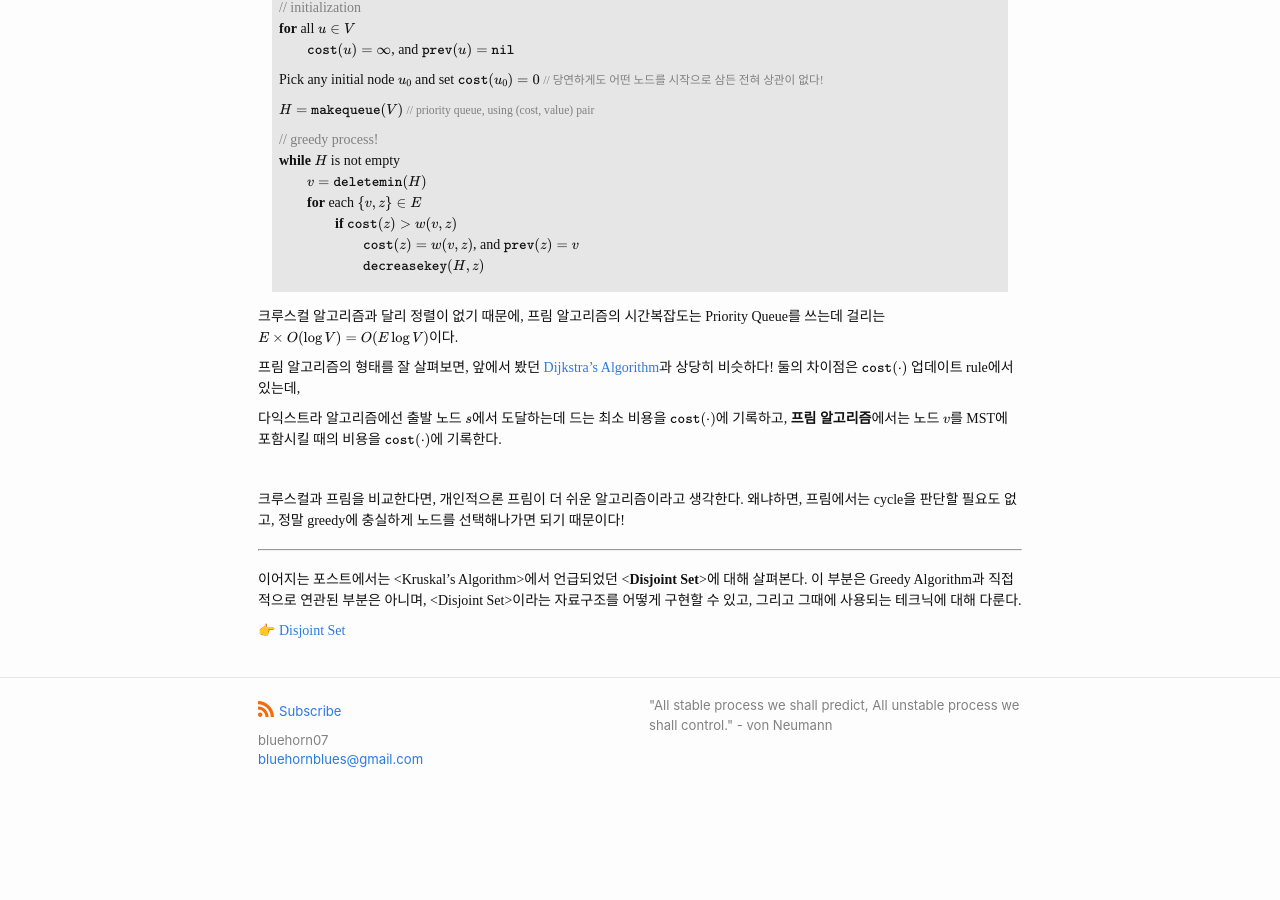
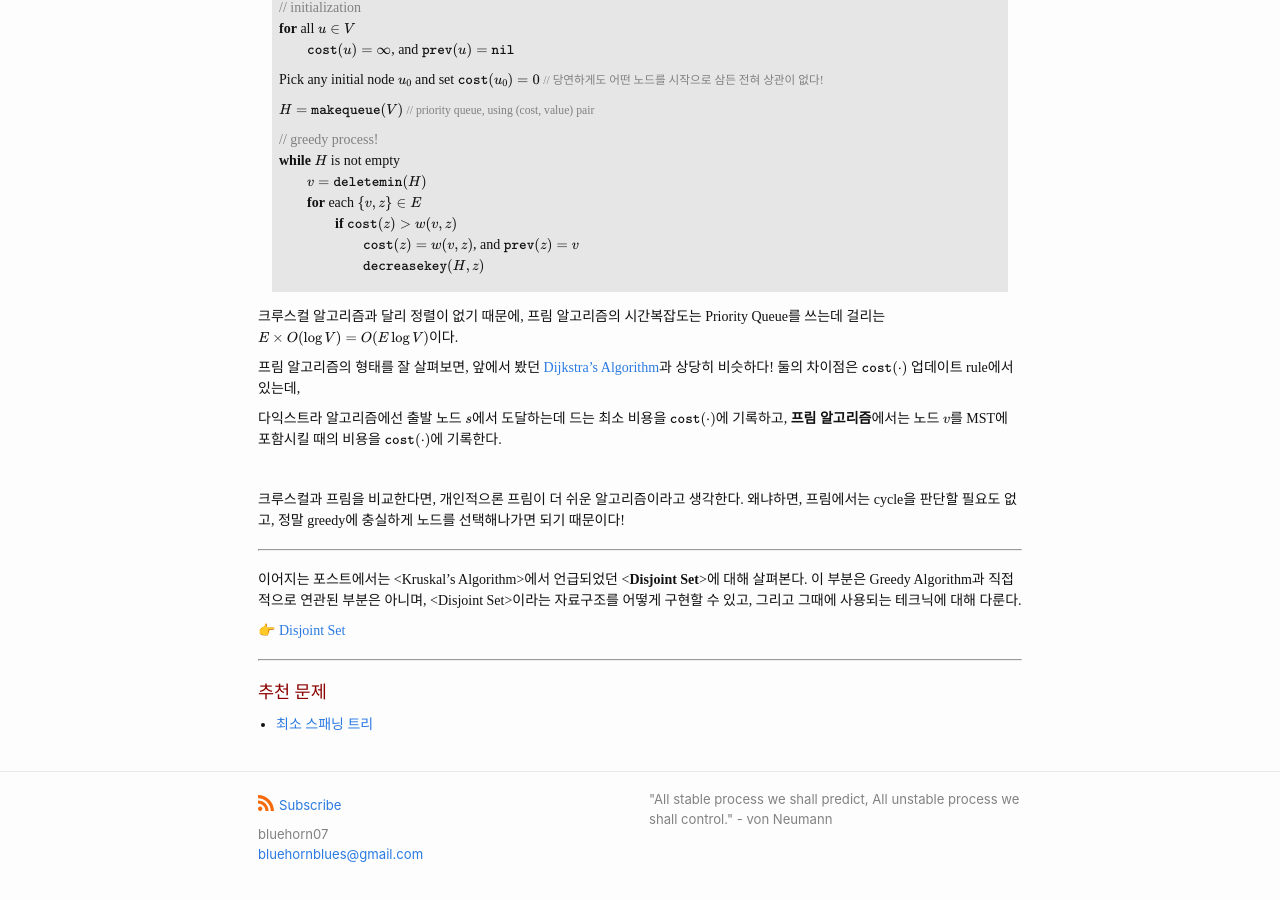
Before and after one commit to BlueHorn07/computer_science, a Jekyll site: the page built from _posts/algorithm/2021-04-19-kruskal-and-prim-algorithm.md, in a window 1280 px wide and 900 px high, scrolled down 2711 px. Built offline with Jekyll 4.4.1, drawn with Linux system fonts in a browser that asks for light colours; nearby versions of some CDN libraries; some web fonts are replaced; before the commit the page ends 3517 px from its top, so only the background shows below that.

Commit message:
update problem

```diff
--- a/_posts/algorithm/2021-04-19-kruskal-and-prim-algorithm.md
+++ b/_posts/algorithm/2021-04-19-kruskal-and-prim-algorithm.md
@@ -168,3 +168,9 @@ $H=\texttt{makequeue}(V)$ <span style="color: grey;"><small>// priority queue, u
 이어지는 포스트에서는 \<Kruskal's Algorithm\>에서 언급되었던 \<**Disjoint Set**\>에 대해 살펴본다. 이 부분은 Greedy Algorithm과 직접적으로 연관된 부분은 아니며, \<Disjoint Set\>이라는 자료구조를 어떻게 구현할 수 있고, 그리고 그때에 사용되는 테크닉에 대해 다룬다.
 
 👉 [Disjoint Set]({{"" | relative_url}})
+
+<hr/>
+
+#### 추천 문제
+
+- [최소 스패닝 트리](https://www.acmicpc.net/problem/1197)
```
